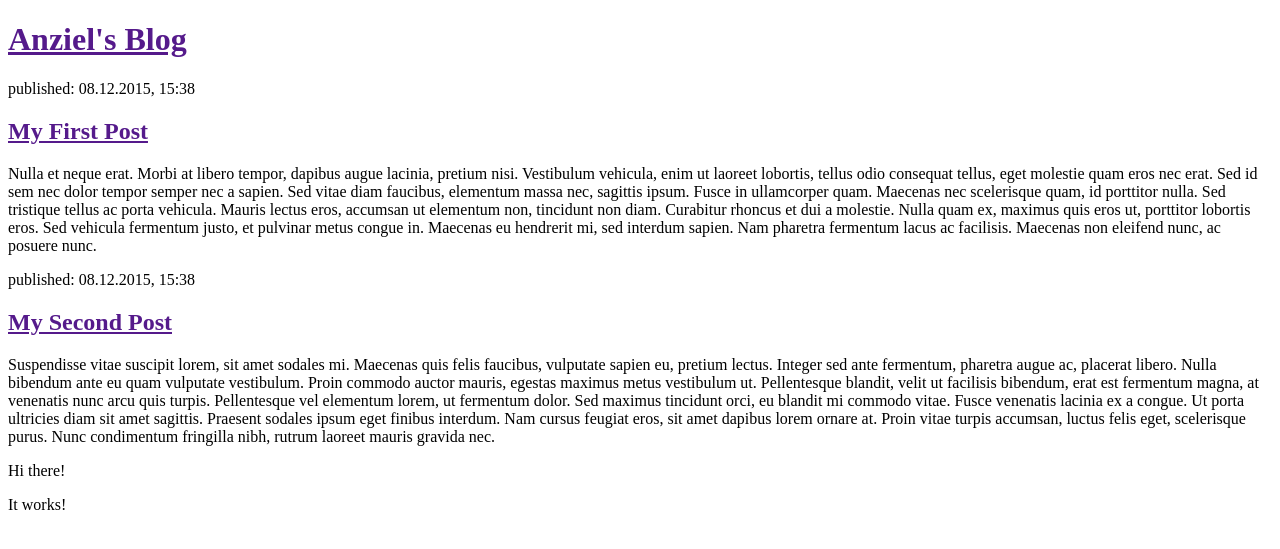
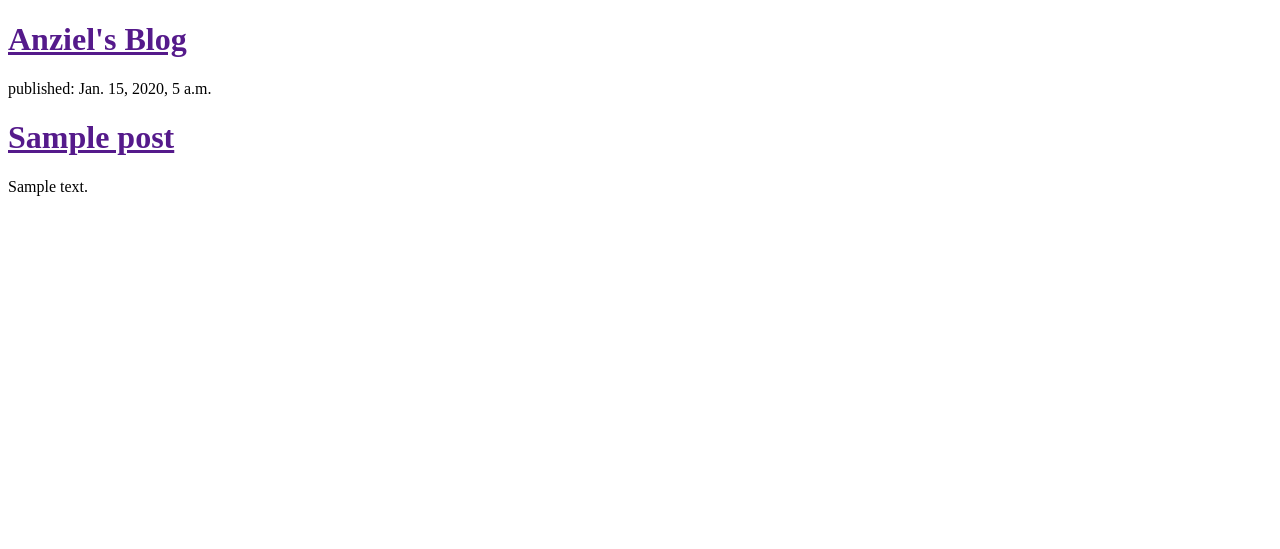
Before and after one commit to anziel29/my-first-blog, a Django app: template blog/templates/blog/post_list.html in a window 1280 px wide. Shown: the top 549 px of the page. Run offline with Django 3.2, Linux system fonts and the light colour scheme; the template is opened without the code that fills it: values that come from a table or form of the project are taken from there, others are empty; tables that the repository leaves empty hold one stand-in row (values such as "Sample post").

Commit message:
Modified templates to display posts from database.

```diff
--- a/blog/templates/blog/post_list.html
+++ b/blog/templates/blog/post_list.html
@@ -9,18 +9,14 @@
     </div>
 
     <div>
-        <p>published: 08.12.2015, 15:38</p>
-        <h2><a href="">My First Post</a></h2>
-        <p>Nulla et neque erat. Morbi at libero tempor, dapibus augue lacinia, pretium nisi. Vestibulum vehicula, enim ut laoreet lobortis, tellus odio consequat tellus, eget molestie quam eros nec erat. Sed id sem nec dolor tempor semper nec a sapien. Sed vitae diam faucibus, elementum massa nec, sagittis ipsum. Fusce in ullamcorper quam. Maecenas nec scelerisque quam, id porttitor nulla. Sed tristique tellus ac porta vehicula. Mauris lectus eros, accumsan ut elementum non, tincidunt non diam. Curabitur rhoncus et dui a molestie. Nulla quam ex, maximus quis eros ut, porttitor lobortis eros. Sed vehicula fermentum justo, et pulvinar metus congue in. Maecenas eu hendrerit mi, sed interdum sapien. Nam pharetra fermentum lacus ac facilisis. Maecenas non eleifend nunc, ac posuere nunc.</p>
+        {% for post in posts %}
+            <div>
+                <p>published: {{post.published_date}}</p>
+                <h1><a href="">{{post.title}}</a></h1>
+                <p>{{post.text|linebreaks}}</p>
+            </div>
+        {% endfor %}
     </div>
-        <p>published: 08.12.2015, 15:38</p>
-        <h2><a href="">My Second Post</a></h2>
-        <p>Suspendisse vitae suscipit lorem, sit amet sodales mi. Maecenas quis felis faucibus, vulputate sapien eu, pretium lectus. Integer sed ante fermentum, pharetra augue ac, placerat libero. Nulla bibendum ante eu quam vulputate vestibulum. Proin commodo auctor mauris, egestas maximus metus vestibulum ut. Pellentesque blandit, velit ut facilisis bibendum, erat est fermentum magna, at venenatis nunc arcu quis turpis. Pellentesque vel elementum lorem, ut fermentum dolor. Sed maximus tincidunt orci, eu blandit mi commodo vitae. Fusce venenatis lacinia ex a congue. Ut porta ultricies diam sit amet sagittis. Praesent sodales ipsum eget finibus interdum. Nam cursus feugiat eros, sit amet dapibus lorem ornare at. Proin vitae turpis accumsan, luctus felis eget, scelerisque purus. Nunc condimentum fringilla nibh, rutrum laoreet mauris gravida nec.</p>
-    <div>
-
-    </div>
-<p>Hi there!</p>
-<p>It works!</p>
 
 </body>
 </html>
--- a/blog/views.py
+++ b/blog/views.py
@@ -1,5 +1,9 @@
 from django.shortcuts import render
+from .models import Post
+from django.utils import timezone
+
 
 # Create your views here.
 def post_list(request):
-    return render(request, 'blog/post_list.html', {})
+    posts = Post.objects.filter(published_date__lte=timezone.now()).order_by('published_date')
+    return render(request, 'blog/post_list.html', {'posts': posts})
```
